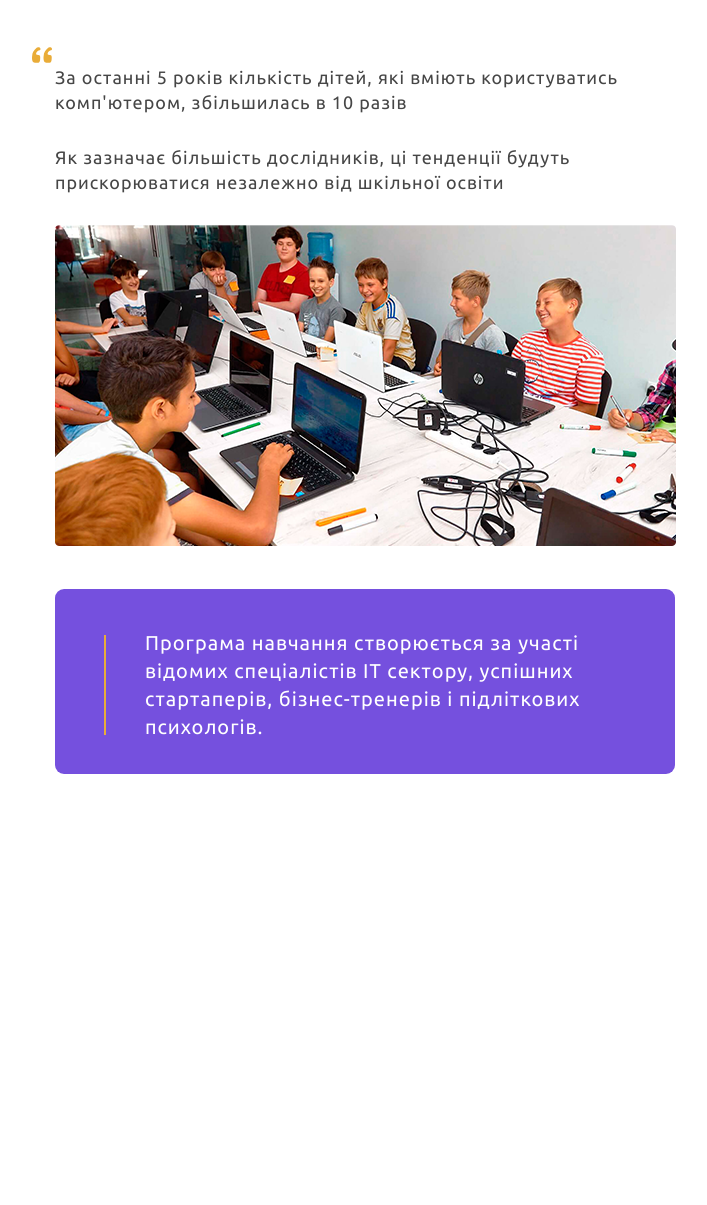
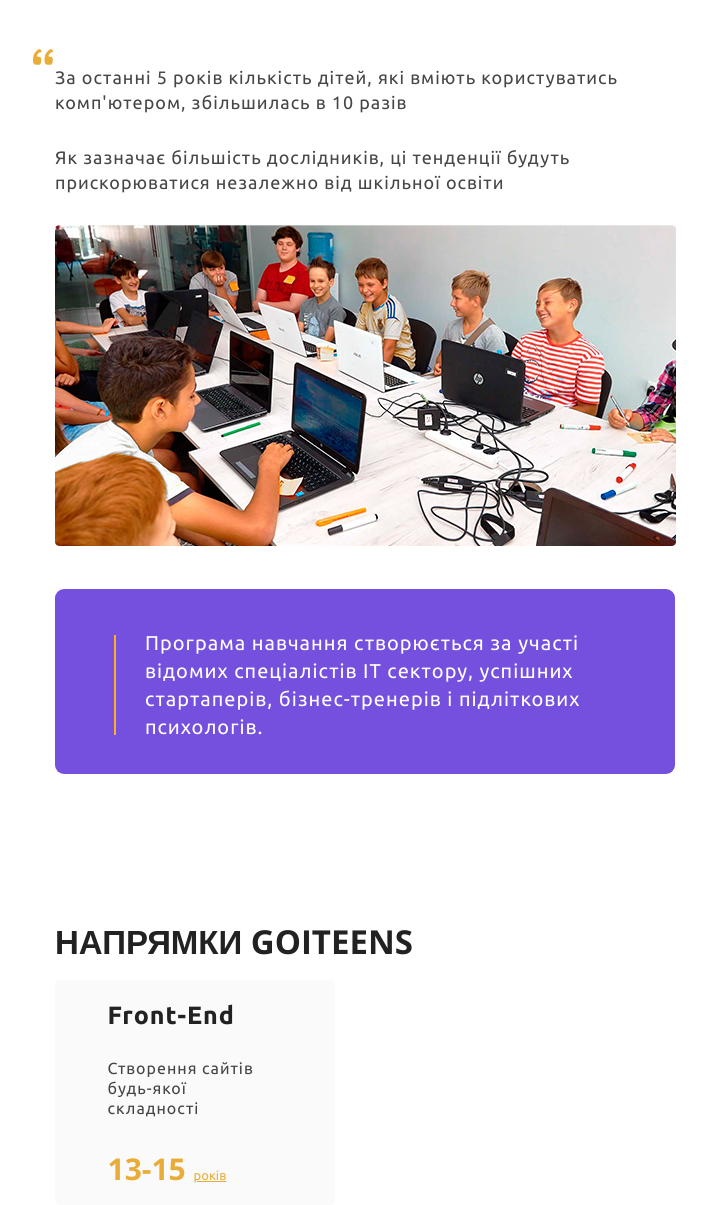
Before and after one commit to ValeriiaOliinyk/Go_ITeens, a website: page src/index.html in a window 1280 px wide. Shown: the whole page, without its empty margins (275-982 px from the left). Before the commit the page ends 844 px from the top, so only its background shows below. Drawn offline with nearby package versions, Linux system fonts and the light colour scheme; files that its build step writes are made by us from their sources.

Commit message:
11.03.20

```diff
--- a/src/html/section1.html
+++ b/src/html/section1.html
@@ -2,9 +2,6 @@
   <div class="container section1">
     <div class="section1__box">
       <div class="section1__item">
-        <svg class="apostrophe__logo">
-          <use href="../images/apostrophe.svg#apostrophe"></use>
-        </svg>
         <p class="section1__text">
           За останні 5 років кількість дітей, які вміють користуватись
           комп'ютером, збільшилась в 10 разів
@@ -39,4 +36,22 @@
       </p>
     </div>
   </div>
+  <div class="container directions">
+    <h2 class="title">Напрямки Goiteens</h2>
+    <ul class="directions__list">
+      <li class="directions__item">
+        <a href="#" class="directions__link">
+          <div class="directions__panel">
+            <h3 class="directions__title">Front-End</h3>
+            <p class="directions-description">
+              Створення сайтів будь-якої складності
+            </p>
+            <p class="directions--age">
+              13-15 <span class="directions--years">років</span>
+            </p>
+          </div>
+        </a>
+      </li>
+    </ul>
+  </div>
 </section>
--- a/src/sass/components/same.scss
+++ b/src/sass/components/same.scss
@@ -2,6 +2,10 @@ img {
   background-position: center;
   background-size: cover;
   background-repeat: no-repeat;
+}
+@mixin reset-space {
+  margin: 0;
+  padding: 0;
 }
 .title {
   font-size: 20px;
@@ -16,14 +20,16 @@ img {
   display: flex;
   align-items: center;
 }
+@mixin circles($background-color, $width, $height) {
+  width: $width;
+  height: $height;
+  background-color: $background-color;
+  border-radius: 50%;
+}
 
 .circle {
-  width: 30px;
-  height: 30px;
-  background-color: $gold-color;
-  border-radius: 50%;
   margin-right: 15px;
-  position: relative;
+  @include circles($gold-color, 30px, 30px);
 }
 
 .container {
--- a/src/sass/components/section1.scss
+++ b/src/sass/components/section1.scss
@@ -1,24 +1,25 @@
 .section1 {
   padding-top: 60px;
-  padding-bottom: 50px;
 }
 .section1__item {
   position: relative;
+  &:before {
+    position: absolute;
+    background-image: url(../images/apostrophe.svg);
+    background-repeat: no-repeat;
+    content: '';
+    top: -24px;
+    left: 0;
+    width: 17px;
+    height: 13px;
+  }
 }
-.apostrophe__logo {
-  position: absolute;
-  display: flex;
-  top: 0;
-  left: 0;
-  transform: translateY(-110%);
-  width: 17px;
-  height: 13px;
-}
+
 .section1__text {
   font-size: 14px;
   letter-spacing: 1px;
   line-height: 20px;
-  color: $section1-text;
+  color: $intro-color;
   font-family: $second-font;
   font-weight: 400;
   margin: 0;
@@ -34,18 +35,17 @@
   justify-content: center;
   height: 230px;
   border-radius: 9px;
-  background-color: $section1-description;
+  background-color: $section1-color;
   margin-top: 40px;
   &:before {
     display: block;
     position: absolute;
+    background-image: url(../images/line.svg);
     width: 60px;
     height: 2px;
-    top: 0px;
-    left: 0px;
-    background-color: #e9ac38;
+    top: 25px;
+    left: 108px;
     content: '';
-    transform: translate(110px, 25px);
   }
 }
 .section1__block--text {
@@ -58,18 +58,100 @@
   font-weight: 400;
   text-align: center;
   padding-top: 40px;
+  margin: 0;
+}
+.directions {
+  padding-top: 60px;
+}
+.directions__title {
+  @include reset-space;
+  font-size: 25px;
+  letter-spacing: 1px;
+  line-height: 25px;
+  color: $title-color;
+  font-family: $second-font;
+  font-weight: 700;
+}
+.directions__list {
+  @include reset-space;
+  display: flex;
+  flex-wrap: wrap;
+  list-style: none;
+}
+.directions_item {
+  display: block;
+  width: 280px;
+  height: 225px;
+  @include reset-space;
+}
+.directions__link {
+  text-decoration: none;
+  display: flex;
+  border-radius: 5px;
+  position: relative;
+  background-color: $section-background;
+  width: 280px;
+  height: 225px;
+  &:hover {
+    background-color: $hover-color;
+  }
+  &:focus {
+    background-color: $hover-color;
+  }
+}
+.directions__panel {
+  display: block;
+  position: absolute;
+  content: '';
+  top: 50%;
+  left: 50%;
+  transform: translate(-50%, -50%);
+  width: 175px;
+  height: 180px;
+}
+.directions__title {
+  @include reset-space;
+}
+.directions-description {
+  @include reset-space;
+  font-size: 16px;
+  letter-spacing: 1px;
+  line-height: 20px;
+  color: $main-text;
+  font-family: $second-font;
+  font-weight: 400;
+  padding-top: 30px;
+}
+.directions--age {
+  font-size: 30px;
+  letter-spacing: 0px;
+  line-height: 22px;
+  color: $hover-color;
+  font-family: $main-font;
+  font-weight: 700;
+  padding-top: 40px;
+}
+.directions--years {
+  font-size: 13px;
+  letter-spacing: 0px;
+  line-height: 22px;
+  color: $hover-color;
+  font-family: $second-font;
+  font-weight: 400;
+  text-decoration-line: underline;
 }
 @media screen and (min-width: 768px) {
   .section1 {
     padding-top: 65px;
     padding-bottom: 70px;
   }
-  .apostrophe__logo {
-    top: 0;
-    left: 0;
-    width: 26px;
-    height: 20px;
-    transform: translateX(-100%) translateY(-100%);
+  .section1__item {
+    &::before {
+      width: 25px;
+      height: 20px;
+      top: -18px;
+      left: -22px;
+    }
   }
   .section1__block {
     height: 185px;
@@ -77,9 +159,9 @@
     &:before {
       width: 100px;
       height: 2px;
-      top: 0px;
-      left: 0px;
-      transform: translateY(95px) rotate(90deg);
+      top: 95px;
+      left: 10px;
+      transform: rotate(90deg);
     }
   }
   .section1__block--text {
@@ -102,23 +184,21 @@
   .section1__item {
     width: 500px;
     padding-top: 100px;
+    &:before {
+      top: 90px;
+      left: -30px;
+    }
   }
   .section1__text {
     font-size: 20px;
     line-height: 35px;
   }
-  .apostrophe__logo {
-    top: 0px;
-    left: 0;
-    width: 26px;
-    height: 20px;
-    transform: translateX(-100%) translateY(80px);
-  }
   .section1__block {
     height: 225px;
     &:before {
       width: 89px;
-      transform: translate(170px, 120px) rotate(90deg);
+      top: 120px;
+      left: 170px;
     }
   }
   .section1__block--text {
--- a/src/sass/vars.scss
+++ b/src/sass/vars.scss
@@ -9,8 +9,8 @@ $main-text: #444444;
 $purple-color: #824fe3;
 $title-color: #222222;
 $section-background: #fafafa;
-$section1-text: #464646;
-$section1-description: #7550de;
+$intro-color: #464646;
+$section1-color: #7550de;
 //Для иконок
 $icon-yellow: #fbc566;
 $icon-yellow-back: #faebd0;
@@ -28,3 +28,5 @@ $footer-text: #969aa8;
 $footer-telegram: #3d99e3;
 $footer-facebook: #2e4d72;
 $footer-youtube: #ba1f2e;
+//Ховер
+$hover-color: #e9ac38;
```
